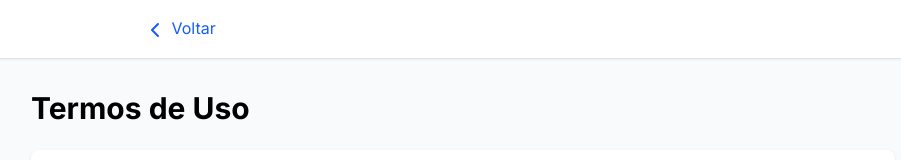
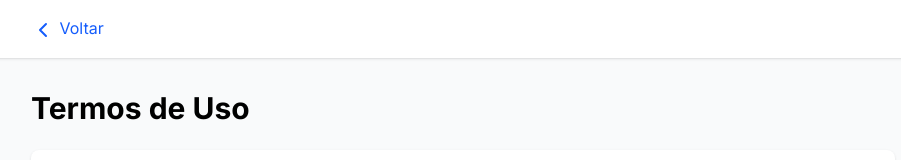
Before and after one commit to experimentotech/assim-ou-assado-nextjs, a Next.js app: page /assim-ou-assado/termos-de-uso in a window 1280 px wide. Shown: the top 160 px of the page, without its empty margins (177-1078 px from the left). Built offline with nearby package versions, Linux system fonts and the light colour scheme.

Commit message:
Fix back link on terms page

```diff
--- a/src/app/termos-de-uso/page.tsx
+++ b/src/app/termos-de-uso/page.tsx
@@ -8,8 +8,8 @@ export const metadata = {
 export default function TermosDeUso() {
   return (
     <div className="min-h-screen bg-gray-50">
-      <header className="bg-white shadow-sm flex-shrink-0">
-        <div className="max-w-2xl mx-auto px-4 py-4 flex justify-between items-center">
+      <header className="bg-white shadow-sm">
+        <div className="max-w-4xl mx-auto px-4 py-4">
           <Link href="/" className="text-blue-600 hover:text-blue-800">
             <ChevronLeft className="inline-block" /> Voltar
           </Link>
```
